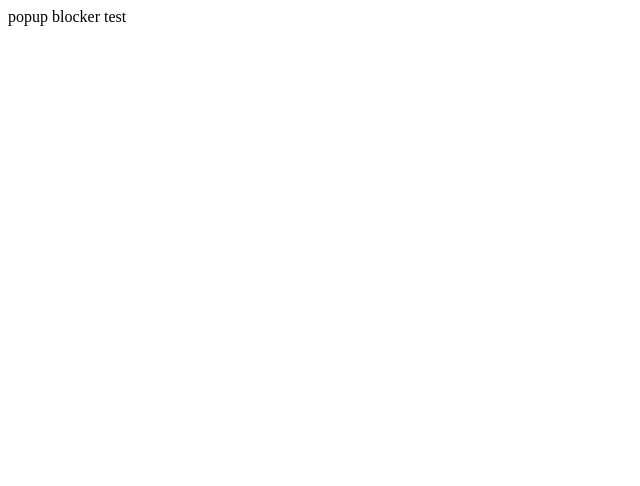
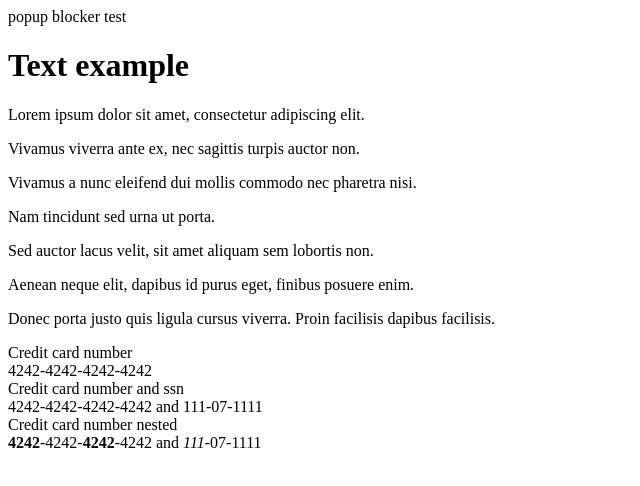
Before and after one commit to tiagovignatti/popup-blocker-test, a plain HTML site: page index.html in a window 1280 px wide. Shown: the whole page, without its empty margins (0-640 px from the left). Drawn offline with Linux system fonts and the light colour scheme.

Commit message:
Add credit card and ssn Lorem ipsum test

```diff
--- a/index.html
+++ b/index.html
@@ -4,6 +4,28 @@
 </head>
 <body>
 popup blocker test
+
+<h1>Text example</h1>
+<p>Lorem ipsum dolor sit amet, consectetur adipiscing elit.</p>
+<p>Vivamus viverra ante ex, nec sagittis turpis auctor non.</p>
+<p>Vivamus a nunc eleifend dui mollis commodo nec pharetra nisi.</p>
+<p>Nam tincidunt sed urna ut porta.</p>
+<p>Sed auctor lacus velit, sit amet aliquam sem lobortis non.</p>
+<p>Aenean neque elit, dapibus id purus eget, finibus posuere enim.</p>
+<p>Donec porta justo quis ligula cursus viverra. Proin facilisis dapibus facilisis.</p>
+<div class="case">
+    <div>Credit card number</div>
+    <div>4242-4242-4242-4242</div>
+</div>
+<div class="case">
+    <div>Credit card number and ssn</div>
+    <div>4242-4242-4242-4242 and 111-07-1111</div>
+</div>
+<div class="case">
+    <div>Credit card number nested</div>
+    <div><b>4242</b>-4242-<b>4242</b>-4242 and <i>111</i>-07-1111</div>
+</div>
+
 <script language="JavaScript">
 function popup(url) {
   window.open(url, "_blank", 'resizeable=no,scrollbars=no,width=600,height=130,innerWidth=600,innerHeight=130,titlebar=no,screenX=10,screenY=100,left=10,top=100');
```
